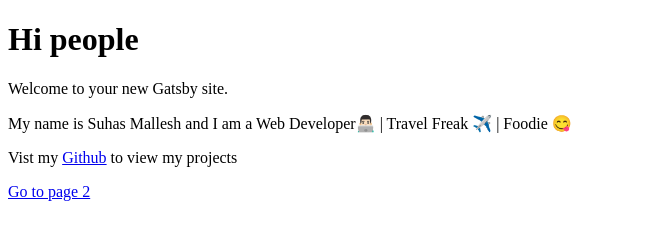
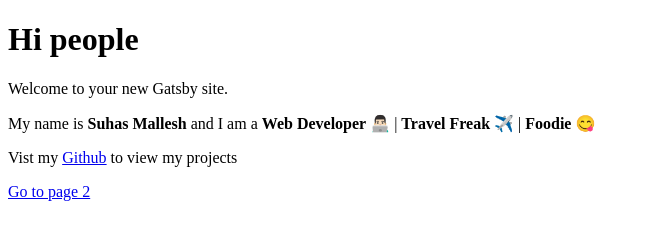
Before and after one commit to suhasm1990/JAMstack-hello-world, a Gatsby site: page / in a window 1280 px wide. Shown: the whole page, without its empty margins (0-650 px from the left). Built offline with nearby package versions, Linux system fonts and the light colour scheme; Gatsby itself is replaced by a stand-in of ours.

Commit message:
Changed font

```diff
--- a/src/pages/index.js
+++ b/src/pages/index.js
@@ -5,7 +5,7 @@ const IndexPage = () => (
   <div>
     <h1>Hi people</h1>
     <p>Welcome to your new Gatsby site.</p>
-    <p>My name is Suhas Mallesh and I am a Web Developer👨🏻‍💻 | Travel Freak ✈️ | Foodie 😋</p>
+    <p>My name is <b>Suhas Mallesh</b> and I am a <b>Web Developer</b> 👨🏻‍💻 | <b>Travel Freak</b> ✈️ | <b>Foodie</b> 😋</p>
     <p>Vist my <a href="https://github.com/suhasm1990">Github</a> to view my projects</p>
     <Link to="/page-2/">Go to page 2</Link>
   </div>
```
